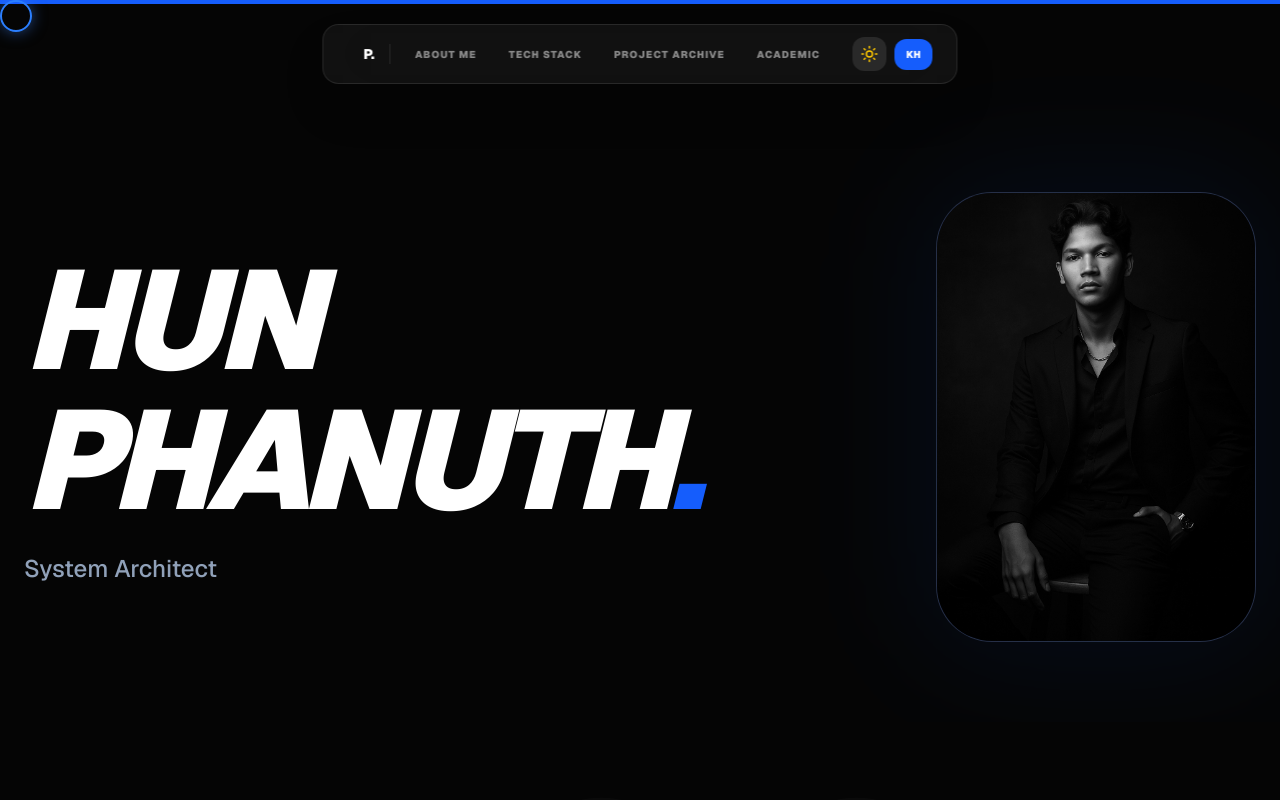
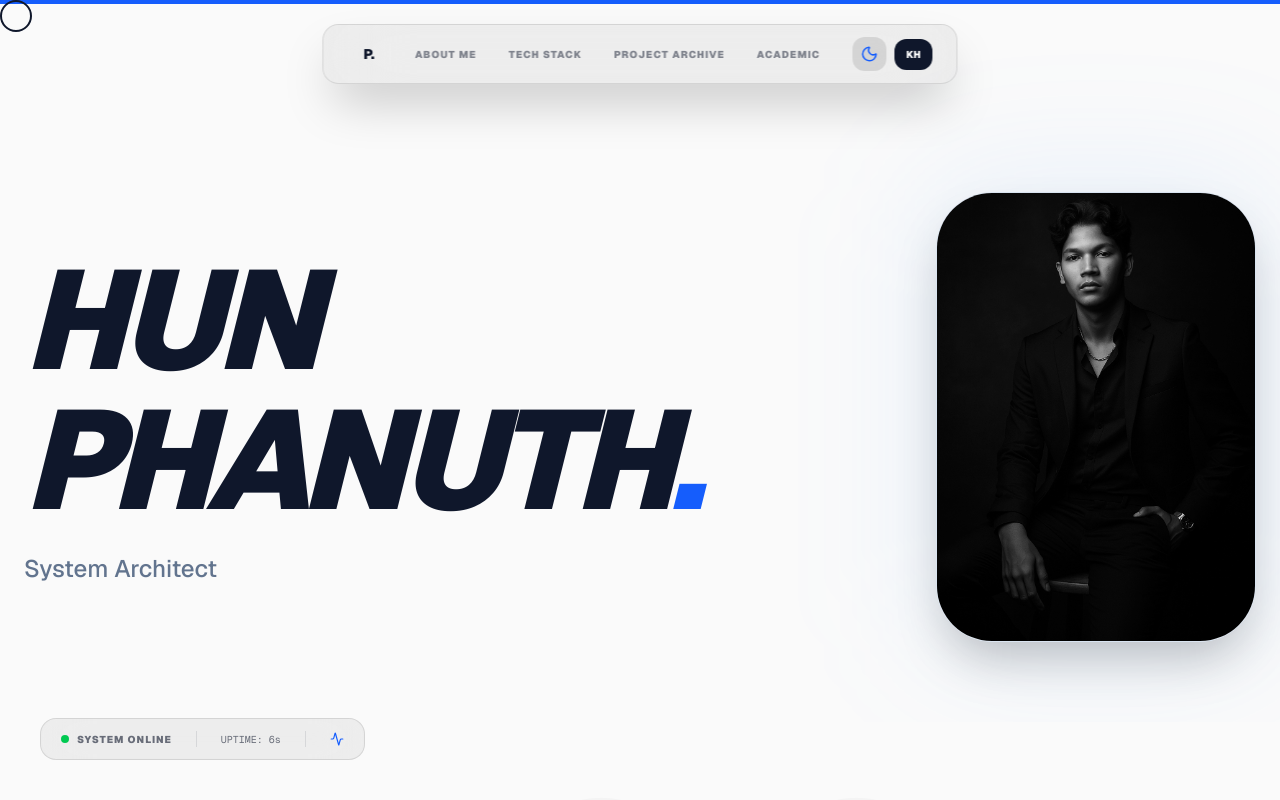
Before and after one commit to Steven-Hazad/phanuth-dev-system, a Next.js app: page / in a window 1280 px wide. Shown: the top 800 px of the page. Built offline with nearby package versions, Linux system fonts and the light colour scheme; no server answers; the database is empty; a web font is replaced by a local one.

Commit message:
add aother Ui

```diff
--- a/src/app/page.js
+++ b/src/app/page.js
@@ -2,15 +2,16 @@
 import { useState, useEffect } from "react";
 // Added useMotionValue for the mouse tracker
 import { motion, AnimatePresence, useScroll, useSpring, useMotionValue } from "framer-motion";
-import { Sun, Moon, Cpu, Code2, Terminal, User, Briefcase, GraduationCap, Mail, Trophy, Globe, ArrowUpRight, Github } from "lucide-react";
+import { Sun, Moon, Cpu, Code2, Terminal, User, Briefcase, GraduationCap, Mail, Trophy, Globe, ArrowUpRight, Github, Activity } from "lucide-react";
 
 export default function Home() {
   const [data, setData] = useState({ projects: [], education: [], skills: [] });
   const [lang, setLang] = useState("en");
-  const [isDark, setIsDark] = useState(true);
+  const [isDark, setIsDark] = useState(false); // 💡 CHANGED TO LIGHT FIRST
   const [loading, setLoading] = useState(true);
+  const [uptime, setUptime] = useState(0); // 💡 Added for the new feature
 
-  // 🖱️ MOUSE ANIMATION LOGIC (Add this)
+  // 🖱️ MOUSE ANIMATION LOGIC (Your existing logic)
   const mouseX = useMotionValue(0);
   const mouseY = useMotionValue(0);
   const cursorSpringX = useSpring(mouseX, { stiffness: 500, damping: 30 });
@@ -25,7 +26,10 @@ export default function Home() {
   });
 
   useEffect(() => {
-    // Mouse movement listener
+    // 💡 Timer for the new feature
+    const timer = setInterval(() => setUptime(prev => prev + 1), 1000);
+
+    // Mouse movement listener (Your existing logic)
     const handleMouseMove = (e) => {
       mouseX.set(e.clientX - 16);
       mouseY.set(e.clientY - 16);
@@ -51,7 +55,10 @@ export default function Home() {
       }
     };
     fetchData();
-    return () => window.removeEventListener("mousemove", handleMouseMove);
+    return () => {
+        window.removeEventListener("mousemove", handleMouseMove);
+        clearInterval(timer);
+    };
   }, []);
 
   const t = {
@@ -88,7 +95,7 @@ export default function Home() {
   return (
     <div className={`min-h-screen transition-colors duration-500 cursor-none ${lang === 'kh' ? 'font-khmer' : 'font-sans'} ${isDark ? 'bg-[#050505] text-white' : 'bg-[#fafafa] text-slate-900'}`}>
 
-      {/* 🖱️ CUSTOM MOUSE ELEMENT (Add this) */}
+      {/* 🖱️ CUSTOM MOUSE ELEMENT (Your existing element) */}
       <motion.div
         className={`fixed top-0 left-0 w-8 h-8 rounded-full border-2 pointer-events-none z-[9999] hidden md:block ${isDark ? 'border-blue-500 shadow-[0_0_15px_rgba(59,130,246,0.5)]' : 'border-slate-900'}`}
         style={{ x: cursorSpringX, y: cursorSpringY }}
@@ -101,9 +108,22 @@ export default function Home() {
       <style jsx global>{`
         @import url('https://fonts.googleapis.com/css2?family=Khmer+OS+Siemreap&family=Inter:wght@400;700;900&display=swap');
         .font-khmer { font-family: 'Khmer OS Siemreap', cursive !important; }
-        /* Hide default cursor because we made a custom one */
         html { cursor: none; }
       `}</style>
+
+      {/* 📟 NEW FEATURE: COMMAND CENTER BAR */}
+      <div className={`fixed bottom-10 left-10 z-[100] hidden lg:flex items-center gap-6 px-5 py-3 rounded-2xl border backdrop-blur-xl transition-all ${isDark ? 'bg-white/5 border-white/10' : 'bg-black/5 border-black/10'}`}>
+        <div className="flex items-center gap-2">
+          <div className="w-2 h-2 rounded-full bg-green-500 animate-pulse" />
+          <span className="text-[10px] font-black uppercase tracking-widest opacity-60">System Online</span>
+        </div>
+        <div className="h-4 w-px bg-current opacity-10" />
+        <div className="text-[10px] font-mono opacity-60">
+          UPTIME: {uptime}s
+        </div>
+        <div className="h-4 w-px bg-current opacity-10" />
+        <Activity size={14} className="text-blue-600" />
+      </div>
 
       {/* 🧭 HYPER-NAVBAR (Your existing nav) */}
       <nav className={`fixed top-6 left-1/2 -translate-x-1/2 z-[100] flex items-center gap-4 px-6 py-3 rounded-2xl border backdrop-blur-2xl shadow-2xl transition-all ${isDark ? 'bg-white/5 border-white/10' : 'bg-black/5 border-black/10'}`}>
@@ -240,7 +260,7 @@ export default function Home() {
         </div>
       </section>
 
-      {/* 🐙 GITHUB CONTRIBUTIONS (New Added Feature) */}
+      {/* 🐙 GITHUB CONTRIBUTIONS (Your existing feature) */}
       <section className="py-32 px-6">
         <div className="max-w-7xl mx-auto">
           <div className="flex items-center gap-4 mb-12">
@@ -248,7 +268,6 @@ export default function Home() {
             <h2 className="text-4xl font-black italic uppercase tracking-tighter">Contribution Protocol</h2>
           </div>
           <div className={`p-10 rounded-[4rem] border ${isDark ? 'bg-white/5 border-white/10' : 'bg-white border-slate-200 shadow-2xl'} overflow-hidden`}>
-             {/* Replace 'phanuth-dev' with your real username */}
              <img
                src={`https://ghchart.rshah.org/steven-hazad`}
                alt="Github Contributions"
@@ -258,7 +277,7 @@ export default function Home() {
                 <span>Status: Synchronized</span>
                 <div className="flex gap-4">
                    <span>Less</span>
-                   <div className="flex gap-1"><div className="w-3 h-3 bg-blue-100 rounded"></div><div className="w-3 h-3 bg-blue-300 rounded"></div><div className="w-3 h-3 bg-blue-600 rounded"></div></div>
+                   <div className="flex gap-1"><div className="w-3 h-3 bg-green-100 rounded"></div><div className="w-3 h-3 bg-green-300 rounded"></div><div className="w-3 h-3 bg-green-600 rounded"></div></div>
                    <span>More</span>
                 </div>
              </div>
```
